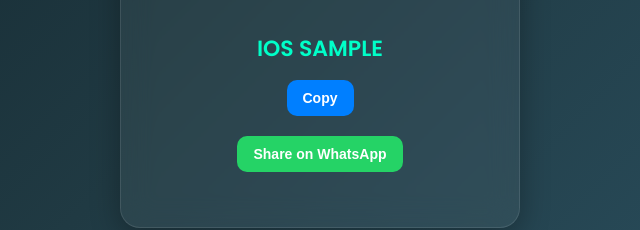
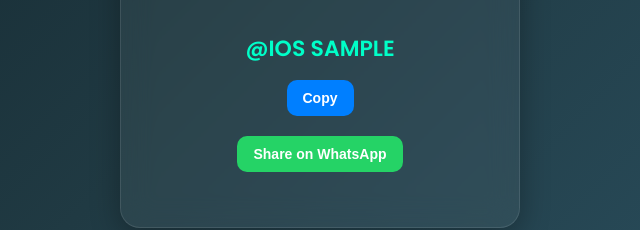
Before and after one commit to Salar5454/IOS-CLAN, a plain HTML site: page INDEX.HTML in a window 1280 px wide. Both pictures are taken after typing "Sample" into the empty fields and a click on the button "Generate Name". Shown: the part 428-658 px from the top of the page, 320-960 px from the left. Drawn offline with Linux system fonts and the light colour scheme.

Commit message:
Update INDEX.HTML

```diff
--- a/INDEX.HTML
+++ b/INDEX.HTML
@@ -237,7 +237,7 @@
       }
 
       result.style.color = getComputedStyle(document.body).getPropertyValue('--result');
-      result.innerText = "IOS " + name.toUpperCase();
+      result.innerText = "@IOS " + name.toUpperCase();
       resultBox.style.display = "flex";
     }
 
```
